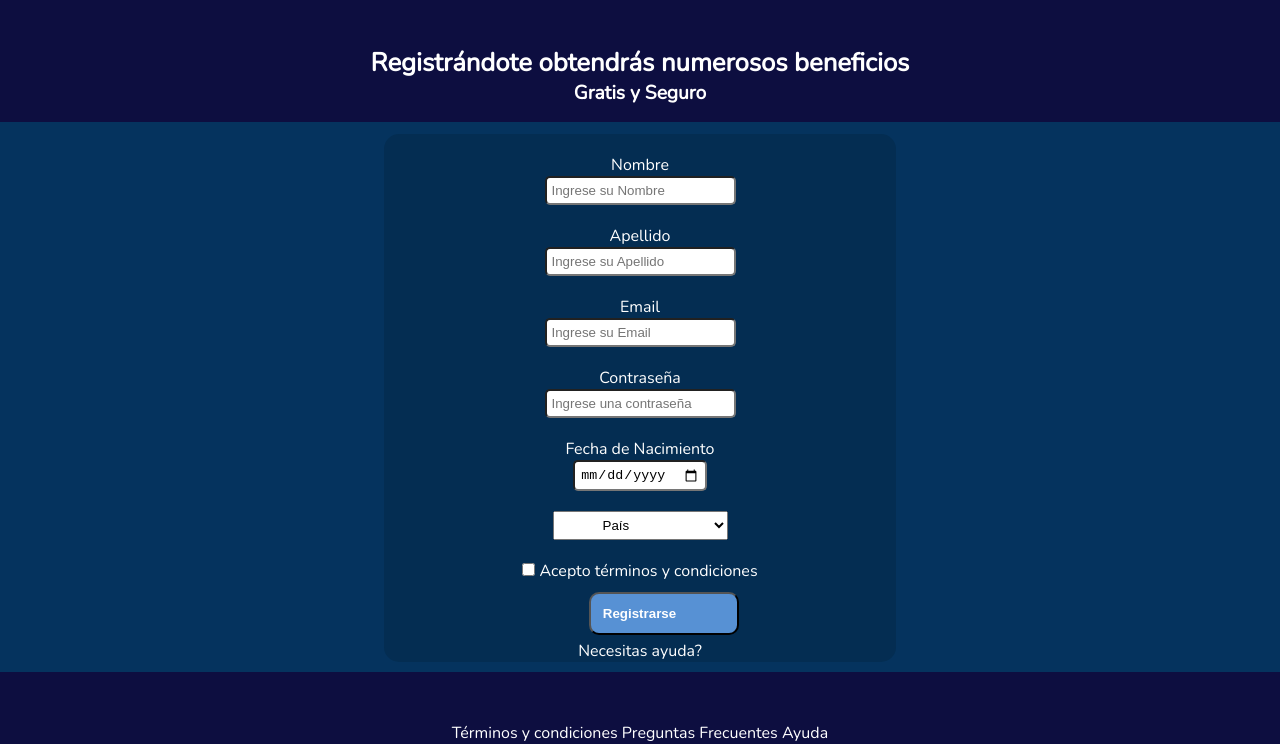
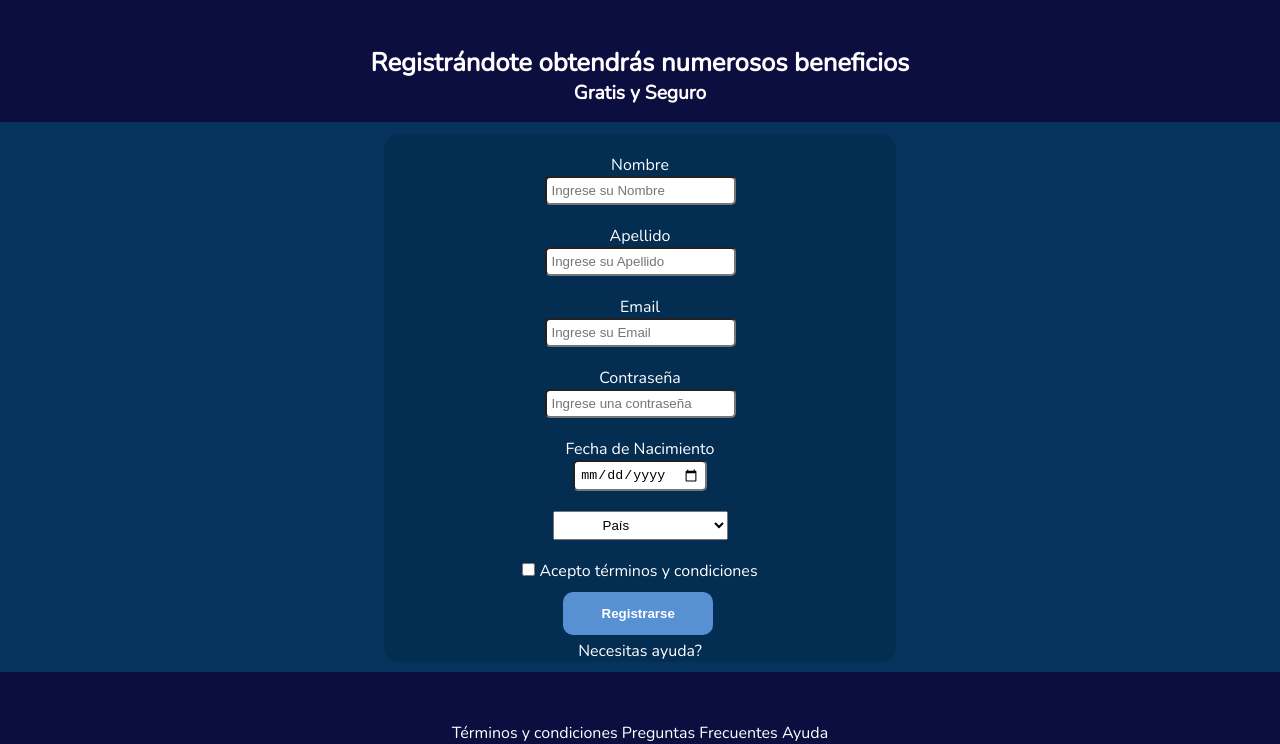
Before and after one commit to SantoroNicolas99/Practico-Integrador, a plain HTML site: page Templates/register.html in a window 1280 px wide. Shown: the part 82-826 px from the top of the page. Drawn offline with nearby package versions, Linux system fonts and the light colour scheme.

Commit message:
arreglo botón de registrarse

```diff
--- a/static/css/register.css
+++ b/static/css/register.css
@@ -166,11 +166,11 @@ input{
 
 
 .submit-button {
-    display: flex;
+    display: block;
     width: 150px;
     margin-top: 10px;
     font-weight: bold;
-    margin-left: 40%;
+    margin-left: 35%;
     margin-bottom: 5px;
     padding: 0.75rem;
     background: rgb(87, 145, 212);
@@ -179,6 +179,8 @@ input{
     color: #FFF;
     position: relative;
     align-items: center;
+    text-align: center;
+    border-color: transparent;
   }
 
 footer a, .form-help a{
```
